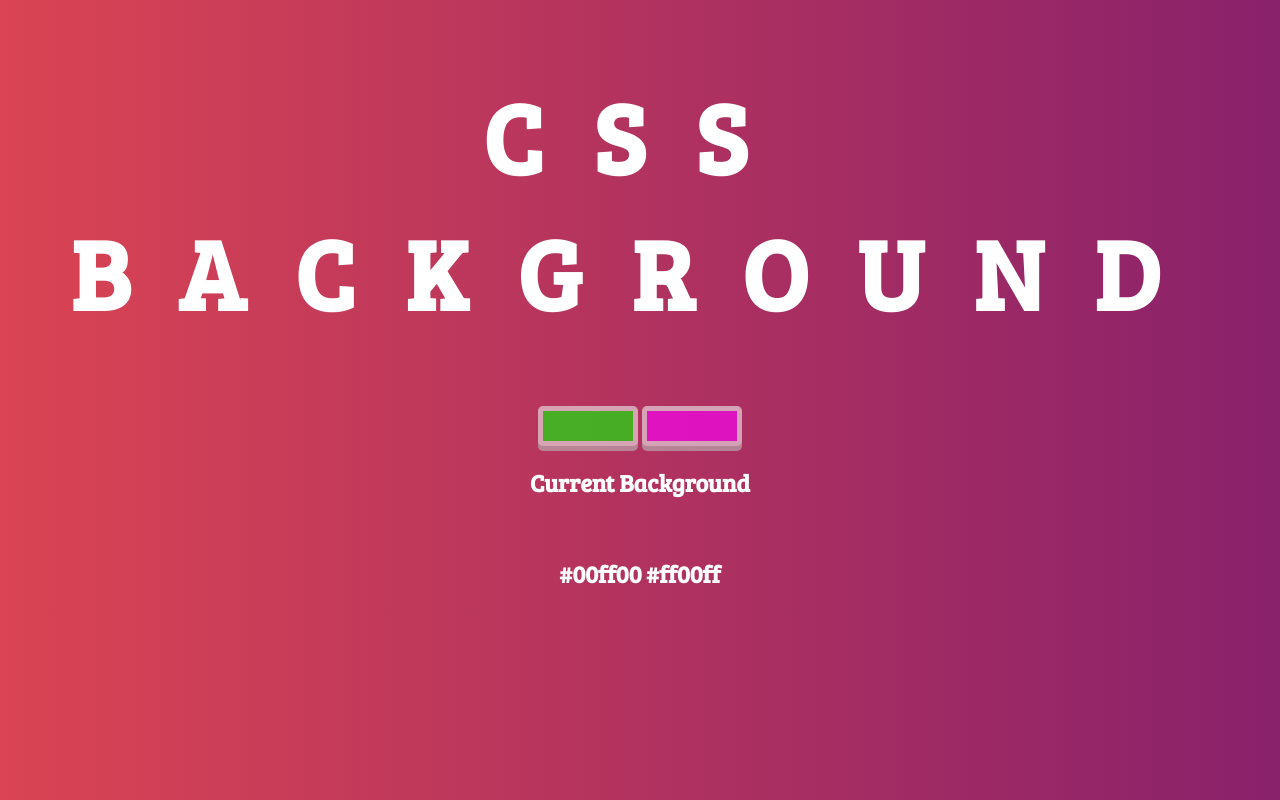
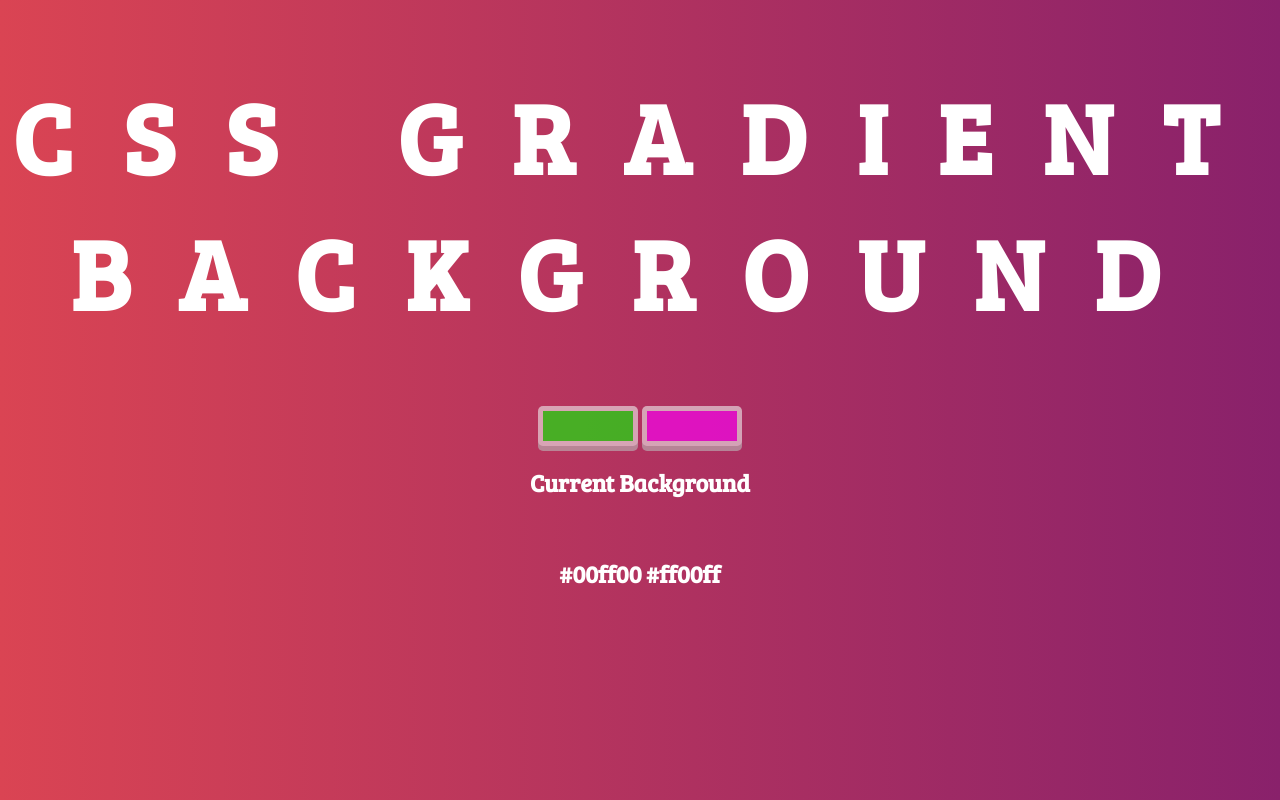
Before and after one commit to muvvasandeep/background_generator, a plain HTML site: page index.html in a window 1280 px wide. Drawn offline with Linux system fonts and the light colour scheme.

Commit message:
minor changes.

```diff
--- a/index.html
+++ b/index.html
@@ -6,7 +6,7 @@
 	<link href="https://fonts.googleapis.com/css?family=Bree+Serif" rel="stylesheet">
 </head>
 <body id="body">
-	<h1>CSS Background</h1>
+	<h1>CSS Gradient Background</h1>
 	<div align="center">
 		<input class="button btnPush color1" type="color" name="color1" value="#00ff00">
 		<input class="button btnPush color2" type="color" name="color2" value="#ff00ff">
```
